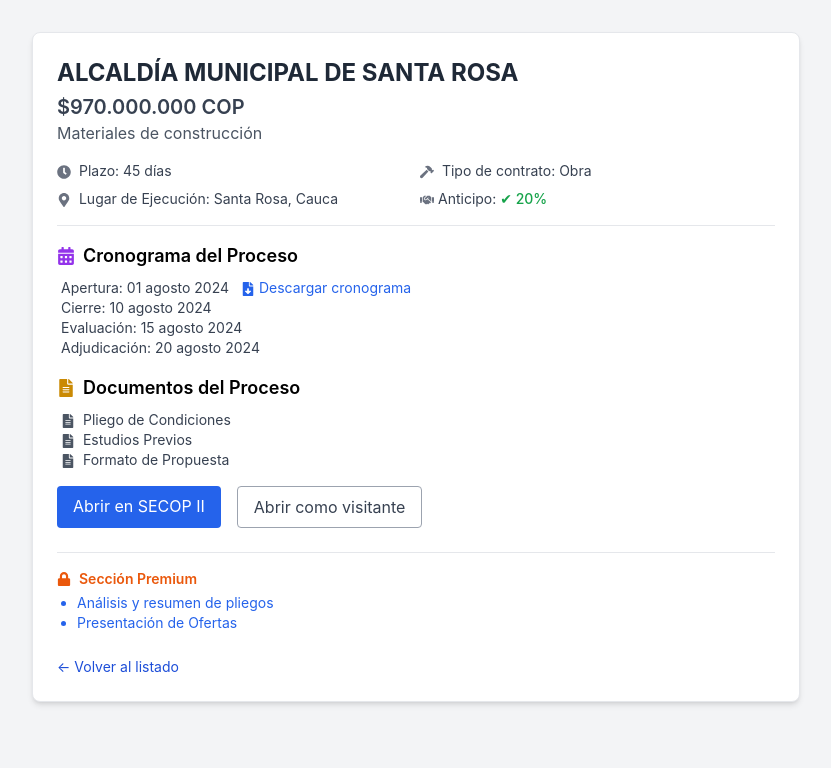
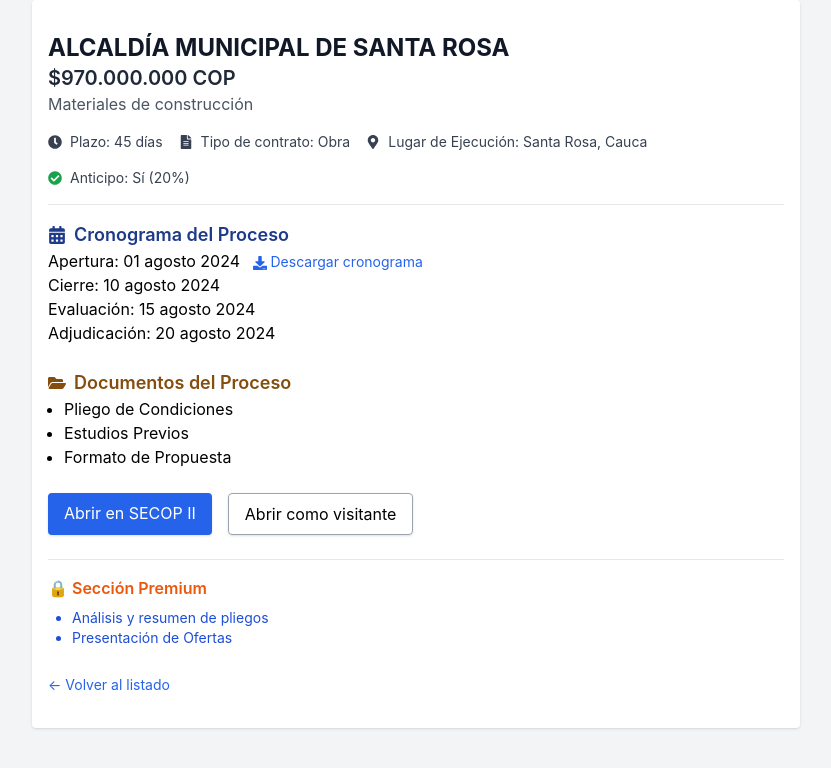
Before and after one commit to JPFC1428/licitapp-frontend, a React (Vite) app: page /detalle/1 in a window 1280 px wide. Shown: the top 768 px of the page, without its empty margins (224-1055 px from the left). Built offline with nearby package versions, Linux system fonts and the light colour scheme.

Commit message:
Update ProcesoDetalle.jsx

```diff
--- a/src/components/ProcesoDetalle.jsx
+++ b/src/components/ProcesoDetalle.jsx
@@ -1,77 +1,74 @@
 import React from 'react';
 import { useParams, Link } from 'react-router-dom';
 import procesos from '../data/procesosMock';
-import { FaCalendarAlt, FaFileAlt, FaLock, FaClock, FaMapMarkerAlt, FaFileDownload, FaHammer, FaCheckCircle, FaTimesCircle, FaHandshake } from 'react-icons/fa';
+import { FaClock, FaFileAlt, FaFolderOpen, FaMapMarkerAlt, FaCalendarAlt, FaDownload, FaCheckCircle, FaTimesCircle, FaBuilding } from 'react-icons/fa';
 
 export default function ProcesoDetalle() {
   const { id } = useParams();
-  const proceso = procesos.find((p) => p.id === parseInt(id));
+  const proceso = procesos.find(p => p.id === parseInt(id));
 
-  if (!proceso) {
-    return <div className="p-8 text-center text-red-600">Proceso no encontrado</div>;
-  }
+  if (!proceso) return <div className='p-8 text-center text-red-600'>Proceso no encontrado</div>;
 
   return (
-    <div className="min-h-screen bg-gray-100 px-4 py-8">
-      <div className="max-w-3xl mx-auto bg-white shadow-md rounded-lg p-6 border">
-        <h1 className="text-2xl font-bold text-gray-800">{proceso.entidad}</h1>
-        <p className="text-xl font-semibold text-gray-700 mt-1">{proceso.valor} COP</p>
-        <p className="text-gray-600 mb-4">{proceso.objeto}</p>
+    <div className='min-h-screen bg-gray-100'>
+      <main className='max-w-3xl mx-auto px-4 py-8 bg-white shadow rounded'>
+        <h1 className='text-2xl font-bold text-gray-900'>{proceso.entidad}</h1>
+        <p className='text-xl font-semibold text-gray-800'>{proceso.valor} COP</p>
+        <p className='text-gray-600 mb-4'>{proceso.objeto}</p>
 
-        <div className="grid grid-cols-1 sm:grid-cols-2 gap-2 text-sm text-gray-700 mb-4">
-          <p><FaClock className="inline mr-1 text-gray-500" /> Plazo: {proceso.plazo}</p>
-          <p><FaHammer className="inline mr-1 text-gray-500" /> Tipo de contrato: {proceso.tipoContrato}</p>
-          <p><FaMapMarkerAlt className="inline mr-1 text-gray-500" /> Lugar de Ejecución: {proceso.lugarEjecucion}</p>
-          <p>
-            <FaHandshake className="inline mr-1 text-gray-500" />
-            Anticipo: {proceso.anticipo.aplica ? <span className="text-green-600 font-medium">✔ {proceso.anticipo.porcentaje}</span> : <span className="text-red-600 font-medium">✘ No</span>}
-          </p>
+        <div className='flex flex-wrap gap-4 text-sm text-gray-700 mb-4'>
+          <div className='flex items-center gap-2'><FaClock /> Plazo: {proceso.plazo}</div>
+          <div className='flex items-center gap-2'><FaFileAlt /> Tipo de contrato: {proceso.tipoContrato}</div>
+          <div className='flex items-center gap-2'><FaMapMarkerAlt /> Lugar de Ejecución: {proceso.lugarEjecucion}</div>
+          <div className='flex items-center gap-2'>
+            {proceso.anticipo?.aplica ? (
+              <>
+                <FaCheckCircle className='text-green-600' /> Anticipo: Sí ({proceso.anticipo.porcentaje})
+              </>
+            ) : (
+              <>
+                <FaTimesCircle className='text-red-600' /> Anticipo: No
+              </>
+            )}
+          </div>
         </div>
 
-        <hr className="my-4" />
+        <hr className='my-4' />
 
-        <div>
-          <h2 className="text-lg font-semibold flex items-center mb-2">
-            <FaCalendarAlt className="mr-2 text-purple-600" />
-            Cronograma del Proceso
-          </h2>
-          <ul className="text-sm text-gray-700 ml-1 mb-4">
-            <li>Apertura: {proceso.cronograma.apertura} <a href="#" className="text-blue-600 hover:underline ml-2 text-sm"><FaFileDownload className="inline" /> Descargar cronograma</a></li>
-            <li>Cierre: {proceso.cronograma.cierre}</li>
-            <li>Evaluación: {proceso.cronograma.evaluacion}</li>
-            <li>Adjudicación: {proceso.cronograma.adjudicacion}</li>
-          </ul>
+        <div className='mb-6'>
+          <h2 className='text-lg font-semibold flex items-center gap-2 text-blue-900'><FaCalendarAlt /> Cronograma del Proceso</h2>
+          <p>Apertura: {proceso.cronograma.apertura} <a href='#' className='text-blue-600 ml-2 text-sm'><FaDownload className='inline' /> Descargar cronograma</a></p>
+          <p>Cierre: {proceso.cronograma.cierre}</p>
+          <p>Evaluación: {proceso.cronograma.evaluacion}</p>
+          <p>Adjudicación: {proceso.cronograma.adjudicacion}</p>
         </div>
 
-        <div>
-          <h2 className="text-lg font-semibold flex items-center mb-2">
-            <FaFileAlt className="mr-2 text-yellow-600" />
-            Documentos del Proceso
-          </h2>
-          <ul className="text-sm text-gray-700 ml-1 mb-4">
+        <div className='mb-6'>
+          <h2 className='text-lg font-semibold flex items-center gap-2 text-yellow-800'><FaFolderOpen /> Documentos del Proceso</h2>
+          <ul className='ml-4 list-disc'>
             {proceso.documentos.map((doc, i) => (
-              <li key={i}><FaFileAlt className="inline mr-1 text-gray-600" /> {doc}</li>
+              <li key={i}>{doc}</li>
             ))}
           </ul>
         </div>
 
-        <div className="flex gap-4 mt-4 mb-6">
-          <a href={proceso.links.usuario} target="_blank" className="bg-blue-600 text-white px-4 py-2 rounded hover:bg-blue-700">Abrir en SECOP II</a>
-          <a href={proceso.links.visitante} target="_blank" className="border border-gray-400 text-gray-700 px-4 py-2 rounded hover:bg-gray-100">Abrir como visitante</a>
+        <div className='flex gap-4 mb-6'>
+          <a href={proceso.links.usuario} className='bg-blue-600 text-white px-4 py-2 rounded shadow hover:bg-blue-700 transition'>Abrir en SECOP II</a>
+          <a href={proceso.links.visitante} className='border border-gray-400 px-4 py-2 rounded shadow hover:bg-gray-100 transition'>Abrir como visitante</a>
         </div>
 
-        <div className="border-t pt-4 mt-6 text-sm">
-          <h3 className="text-orange-600 font-semibold mb-1 flex items-center">
-            <FaLock className="mr-2" /> Sección Premium
-          </h3>
-          <ul className="list-disc pl-5 text-blue-600">
-            <li><a href="#" className="hover:underline">Análisis y resumen de pliegos</a></li>
-            <li><a href="#" className="hover:underline">Presentación de Ofertas</a></li>
+        <div className='mt-6 border-t pt-4'>
+          <h2 className='text-md font-semibold text-orange-600 mb-2'>🔒 Sección Premium</h2>
+          <ul className='list-disc ml-6 text-blue-700 text-sm'>
+            <li><a href='#'>Análisis y resumen de pliegos</a></li>
+            <li><a href='#'>Presentación de Ofertas</a></li>
           </ul>
         </div>
 
-        <Link to="/" className="block text-blue-700 mt-6 text-sm hover:underline">← Volver al listado</Link>
-      </div>
+        <div className='mt-6'>
+          <Link to="/" className='text-blue-600 text-sm'>&larr; Volver al listado</Link>
+        </div>
+      </main>
     </div>
   );
 }
```
